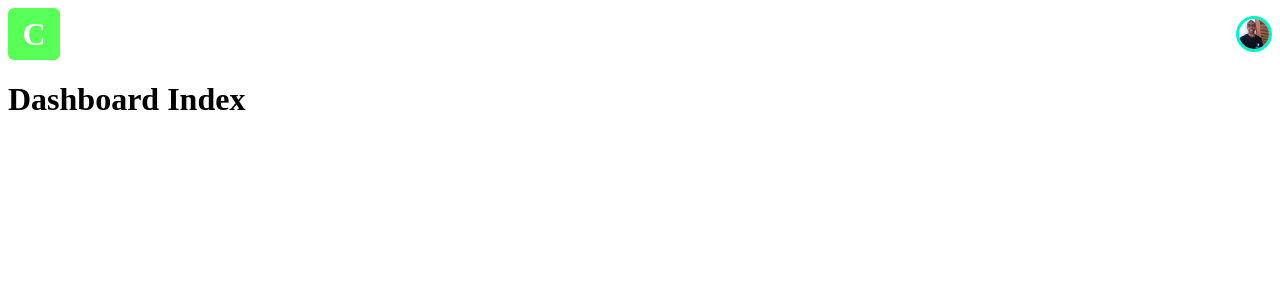
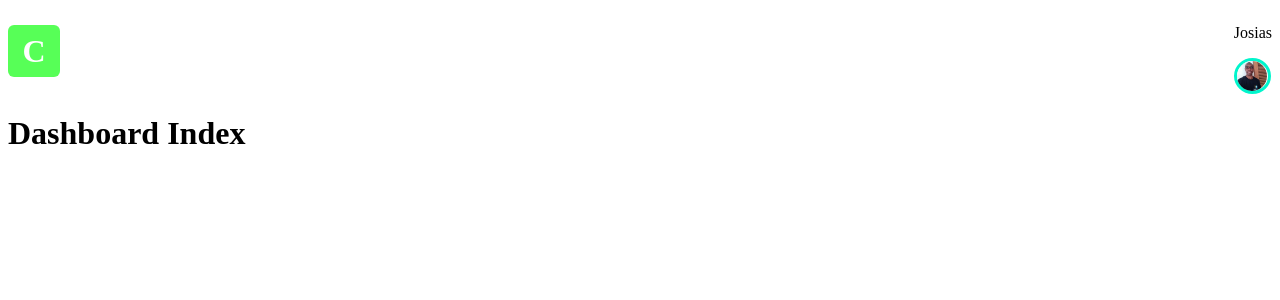
Before and after one commit to cropboard/miniCropboard, a Next.js app in the folder client/: page /dashboard in a window 1280 px wide. Shown: the top 300 px of the page. Built offline with nearby package versions, Linux system fonts and the light colour scheme.

Commit message:
improve header avatar

```diff
--- a/client/components/dashboard/HeaderAvatar.tsx
+++ b/client/components/dashboard/HeaderAvatar.tsx
@@ -10,7 +10,8 @@ interface HeaderAvatarProps {
 
 const HeaderAvatar: FunctionComponent<HeaderAvatarProps> = ({ profile, name }): JSX.Element => {
     return (
-        <div>
+        <div className={styles.headerAvatar}>
+            <p>{name}</p>
             <div className={styles.profile}>
                 <img src={profile} alt={name} />
             </div>
```
